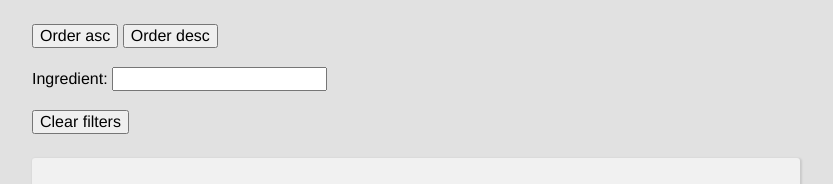
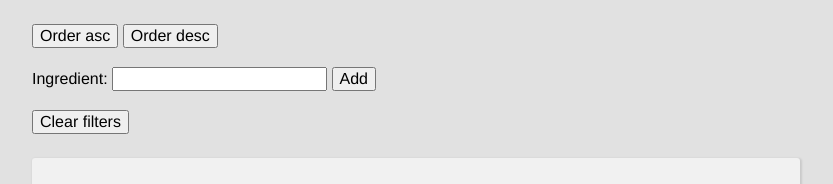
Before and after one commit to madstrawberry/old_recipes, a React (Create React App) app: page / in a window 1280 px wide. Shown: the top 184 px of the page, without its empty margins (224-1057 px from the left). Built offline with nearby package versions, Linux system fonts and the light colour scheme; a web font is replaced by a local one.

Commit message:
Be able to filter on multiple ingredients

```diff
--- a/src/components/App.tsx
+++ b/src/components/App.tsx
@@ -13,6 +13,7 @@ const App: React.FC = () => {
   const [recipes, setRecipes] = useState<Recipe[]>([]);
   const [filters, sendFilter] = useReducer<FilterReducer>(filterReducer, {
     order: 'asc',
+    ingredients: [],
   });
 
   const loadData = async () => {
--- a/src/components/FilterReducer.ts
+++ b/src/components/FilterReducer.ts
@@ -4,13 +4,14 @@ export type FilterAction =
   | { type: 'ORDER_ASC' }
   | { type: 'ORDER_DESC' }
   | { type: 'FILTER_INGREDIENTS'; payload: string }
+  | { type: 'REMOVE_INGREDIENT'; payload: string }
   | { type: 'FILTER_CATEGORY'; payload: RecipeCategory }
   | { type: 'FILTER_TYPE'; payload: RecipeType }
   | { type: 'CLEAR' };
 
 export type FilterState = {
   order: 'asc' | 'desc';
-  ingredient?: string;
+  ingredients: string[];
   category?: RecipeCategory;
   type?: RecipeType;
 };
@@ -34,7 +35,13 @@ export const filterReducer: FilterReducer = (state, action) => {
     case 'FILTER_INGREDIENTS': {
       return {
         ...state,
-        ingredient: action.payload,
+        ingredients: [...state.ingredients, action.payload],
+      };
+    }
+    case 'REMOVE_INGREDIENT': {
+      return {
+        ...state,
+        ingredients: state.ingredients.filter(i => i !== action.payload),
       };
     }
     case 'FILTER_CATEGORY': {
@@ -53,7 +60,7 @@ export const filterReducer: FilterReducer = (state, action) => {
       return {
         ...state,
         type: undefined,
-        ingredient: undefined,
+        ingredients: [],
         category: undefined,
       };
     }
--- a/src/components/Filters.tsx
+++ b/src/components/Filters.tsx
@@ -9,12 +9,11 @@ type Props = {
 };
 
 export const Filter: React.FC<Props> = ({ filters, sendFilter }) => {
-  const [ingredient, setIngredient] = useState('');
+  const [ingredient, setIngredient] = useState<string>('');
 
-  const updateIngredientFilter = (event: React.ChangeEvent<HTMLInputElement>) => {
-    const value = event.target.value;
-    setIngredient(value);
-    sendFilter({ type: 'FILTER_INGREDIENTS', payload: value });
+  const updateIngredientFilter = () => {
+    sendFilter({ type: 'FILTER_INGREDIENTS', payload: ingredient });
+    setIngredient('');
   };
 
   const clearFilters = () => {
@@ -28,7 +27,22 @@ export const Filter: React.FC<Props> = ({ filters, sendFilter }) => {
       <button onClick={() => sendFilter({ type: 'ORDER_DESC' })}>Order desc</button>
       <br />
       <br />
-      Ingredient: <input type="text" onChange={updateIngredientFilter} value={ingredient} />
+      Ingredient:{' '}
+      <input
+        type="text"
+        id="ingredient"
+        onChange={e => setIngredient(e.target.value)}
+        value={ingredient}
+      />{' '}
+      <button onClick={updateIngredientFilter}>Add</button>{' '}
+      {filters.ingredients.map((ingredient, i) => (
+        <Ingredient
+          key={i}
+          onClick={() => sendFilter({ type: 'REMOVE_INGREDIENT', payload: ingredient })}
+        >
+          {ingredient}
+        </Ingredient>
+      ))}
       <br />
       <br />
       <button onClick={clearFilters}>Clear filters</button>
@@ -49,3 +63,15 @@ const Container = styled.div`
     width: 60%;
   }
 `;
+
+const Ingredient = styled.span`
+  display: inline-block;
+  background: #ddd;
+  border-radius: 3px;
+  border: 1px solid #aaa;
+  padding: 2px;
+
+  & + & {
+    margin-left: ${props => props.theme.gridInPx.sm};
+  }
+`;
--- a/src/helpers/filterRecipes.ts
+++ b/src/helpers/filterRecipes.ts
@@ -5,7 +5,7 @@ export function getSortedRecipes(recipes: Recipe[], filterState: FilterState) {
   return recipes
     .filter(category(filterState.category))
     .filter(type(filterState.type))
-    .filter(ingredient(filterState.ingredient))
+    .filter(ingredients(filterState.ingredients))
     .sort(orderType(filterState.order));
 }
 
@@ -14,8 +14,10 @@ const category = (category?: RecipeCategory) => (recipe: Recipe) =>
 
 const type = (type?: RecipeType) => (recipe: Recipe) => (!type ? true : recipe.type.includes(type));
 
-const ingredient = (ingredient?: string) => (recipe: Recipe) =>
-  !ingredient ? recipe : recipe.ingredients.some(i => i.name.includes(ingredient));
+const ingredients = (ingredients: string[]) => (recipe: Recipe) =>
+  !ingredients.length
+    ? recipe
+    : ingredients.every(i => recipe.ingredients.some(ri => ri.name.includes(i)));
 
 const orderType = (order: 'asc' | 'desc') => (order === 'asc' ? sortAsc : sortDesc);
 
```
